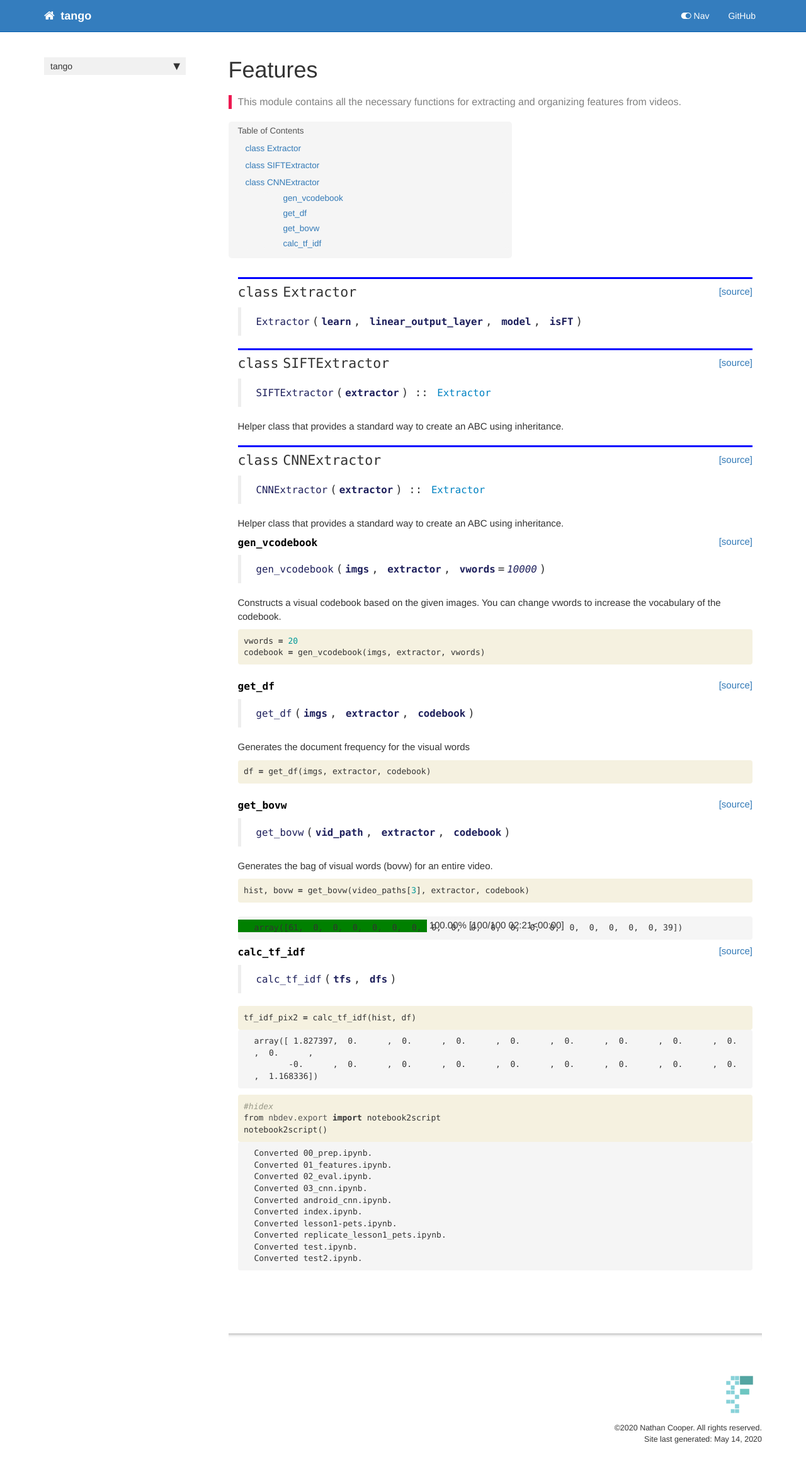
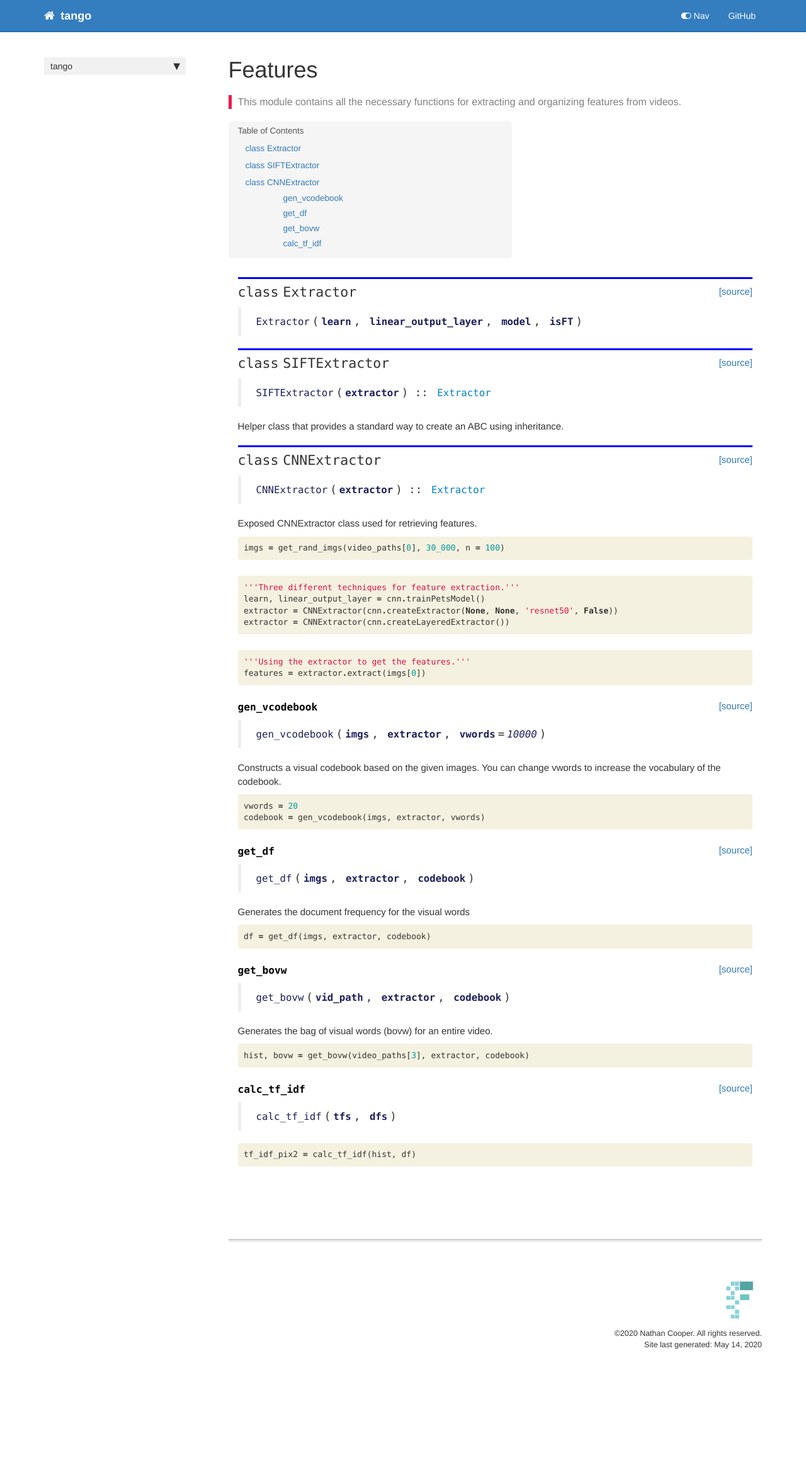
Before and after one commit to ncoop57/tango, a Jekyll site: the page built from docs/features.html, in a window 1280 px wide. Shown: the whole page at 63% size. Built offline with Jekyll 4.4.1, drawn with Linux system fonts in a browser that asks for light colours; nearby versions of some CDN libraries; comment, search, counter and statistics services are not loaded; after the commit the page ends 2195 px from its top, so only the background shows below that.

Commit message:
Modifying docs

```diff
--- a/docs/features.html
+++ b/docs/features.html
@@ -84,13 +84,55 @@ inheritance.</p>
 <div class="output_markdown rendered_html output_subarea ">
 <h2 id="CNNExtractor" class="doc_header"><code>class</code> <code>CNNExtractor</code><a href="https://github.com/ncoop57/tango/tree/master/tango/features.py#L49" class="source_link" style="float:right">[source]</a></h2><blockquote><p><code>CNNExtractor</code>(<strong><code>extractor</code></strong>) :: <a href="cnn.html#Extractor"><code>Extractor</code></a></p>
 </blockquote>
-<p>Helper class that provides a standard way to create an ABC using
-inheritance.</p>
+<p>Exposed CNNExtractor class used for retrieving features.</p>
 
 </div>
 
 </div>
 
+</div>
+</div>
+
+</div>
+<div class="cell border-box-sizing code_cell rendered">
+<div class="input">
+
+<div class="inner_cell">
+    <div class="input_area">
+<div class=" highlight hl-ipython3"><pre><span></span><span class="n">imgs</span> <span class="o">=</span> <span class="n">get_rand_imgs</span><span class="p">(</span><span class="n">video_paths</span><span class="p">[</span><span class="mi">0</span><span class="p">],</span> <span class="mi">30_000</span><span class="p">,</span> <span class="n">n</span> <span class="o">=</span> <span class="mi">100</span><span class="p">)</span>
+</pre></div>
+
+    </div>
+</div>
+</div>
+
+</div>
+<div class="cell border-box-sizing code_cell rendered">
+<div class="input">
+
+<div class="inner_cell">
+    <div class="input_area">
+<div class=" highlight hl-ipython3"><pre><span></span><span class="sd">&#39;&#39;&#39;Three different techniques for feature extraction.&#39;&#39;&#39;</span>
+<span class="n">learn</span><span class="p">,</span> <span class="n">linear_output_layer</span> <span class="o">=</span> <span class="n">cnn</span><span class="o">.</span><span class="n">trainPetsModel</span><span class="p">()</span>
+<span class="n">extractor</span> <span class="o">=</span> <span class="n">CNNExtractor</span><span class="p">(</span><span class="n">cnn</span><span class="o">.</span><span class="n">createExtractor</span><span class="p">(</span><span class="kc">None</span><span class="p">,</span> <span class="kc">None</span><span class="p">,</span> <span class="s1">&#39;resnet50&#39;</span><span class="p">,</span> <span class="kc">False</span><span class="p">))</span>
+<span class="n">extractor</span> <span class="o">=</span> <span class="n">CNNExtractor</span><span class="p">(</span><span class="n">cnn</span><span class="o">.</span><span class="n">createLayeredExtractor</span><span class="p">())</span>
+</pre></div>
+
+    </div>
+</div>
+</div>
+
+</div>
+<div class="cell border-box-sizing code_cell rendered">
+<div class="input">
+
+<div class="inner_cell">
+    <div class="input_area">
+<div class=" highlight hl-ipython3"><pre><span></span><span class="sd">&#39;&#39;&#39;Using the extractor to get the features.&#39;&#39;&#39;</span>
+<span class="n">features</span> <span class="o">=</span> <span class="n">extractor</span><span class="o">.</span><span class="n">extract</span><span class="p">(</span><span class="n">imgs</span><span class="p">[</span><span class="mi">0</span><span class="p">])</span>
+</pre></div>
+
+    </div>
 </div>
 </div>
 
@@ -107,7 +149,7 @@ inheritance.</p>
 
 
 <div class="output_markdown rendered_html output_subarea ">
-<h4 id="gen_vcodebook" class="doc_header"><code>gen_vcodebook</code><a href="https://github.com/ncoop57/tango/tree/master/tango/features.py#L55" class="source_link" style="float:right">[source]</a></h4><blockquote><p><code>gen_vcodebook</code>(<strong><code>imgs</code></strong>, <strong><code>extractor</code></strong>, <strong><code>vwords</code></strong>=<em><code>10000</code></em>)</p>
+<h4 id="gen_vcodebook" class="doc_header"><code>gen_vcodebook</code><a href="https://github.com/ncoop57/tango/tree/master/tango/features.py#L57" class="source_link" style="float:right">[source]</a></h4><blockquote><p><code>gen_vcodebook</code>(<strong><code>imgs</code></strong>, <strong><code>extractor</code></strong>, <strong><code>vwords</code></strong>=<em><code>10000</code></em>)</p>
 </blockquote>
 <p>Constructs a visual codebook based on the given images.
 You can change vwords to increase the vocabulary of the codebook.</p>
@@ -146,7 +188,7 @@ You can change vwords to increase the vocabulary of the codebook.</p>
 
 
 <div class="output_markdown rendered_html output_subarea ">
-<h4 id="get_df" class="doc_header"><code>get_df</code><a href="https://github.com/ncoop57/tango/tree/master/tango/features.py#L71" class="source_link" style="float:right">[source]</a></h4><blockquote><p><code>get_df</code>(<strong><code>imgs</code></strong>, <strong><code>extractor</code></strong>, <strong><code>codebook</code></strong>)</p>
+<h4 id="get_df" class="doc_header"><code>get_df</code><a href="https://github.com/ncoop57/tango/tree/master/tango/features.py#L73" class="source_link" style="float:right">[source]</a></h4><blockquote><p><code>get_df</code>(<strong><code>imgs</code></strong>, <strong><code>extractor</code></strong>, <strong><code>codebook</code></strong>)</p>
 </blockquote>
 <p>Generates the document frequency for the visual words</p>
 
@@ -183,7 +225,7 @@ You can change vwords to increase the vocabulary of the codebook.</p>
 
 
 <div class="output_markdown rendered_html output_subarea ">
-<h4 id="get_bovw" class="doc_header"><code>get_bovw</code><a href="https://github.com/ncoop57/tango/tree/master/tango/features.py#L85" class="source_link" style="float:right">[source]</a></h4><blockquote><p><code>get_bovw</code>(<strong><code>vid_path</code></strong>, <strong><code>extractor</code></strong>, <strong><code>codebook</code></strong>)</p>
+<h4 id="get_bovw" class="doc_header"><code>get_bovw</code><a href="https://github.com/ncoop57/tango/tree/master/tango/features.py#L87" class="source_link" style="float:right">[source]</a></h4><blockquote><p><code>get_bovw</code>(<strong><code>vid_path</code></strong>, <strong><code>extractor</code></strong>, <strong><code>codebook</code></strong>)</p>
 </blockquote>
 <p>Generates the bag of visual words (bovw) for an entire video.</p>
 
@@ -207,48 +249,6 @@ You can change vwords to increase the vocabulary of the codebook.</p>
 </div>
 </div>
 
-<div class="output_wrapper">
-<div class="output">
-
-<div class="output_area">
-
-
-<div class="output_html rendered_html output_subarea ">
-
-    <div>
-        <style>
-            /* Turns off some styling */
-            progress {
-                /* gets rid of default border in Firefox and Opera. */
-                border: none;
-                /* Needs to be in here for Safari polyfill so background images work as expected. */
-                background-size: auto;
-            }
-            .progress-bar-interrupted, .progress-bar-interrupted::-webkit-progress-bar {
-                background: #F44336;
-            }
-        </style>
-      <progress value='100' class='' max='100', style='width:300px; height:20px; vertical-align: middle;'></progress>
-      100.00% [100/100 02:21<00:00]
-    </div>
-
-</div>
-
-</div>
-
-<div class="output_area">
-
-
-
-<div class="output_text output_subarea output_execute_result">
-<pre>array([61,  0,  0,  0,  0,  0,  0,  0,  0,  0,  0,  0,  0,  0,  0,  0,  0,  0,  0, 39])</pre>
-</div>
-
-</div>
-
-</div>
-</div>
-
 </div>
 <div class="cell border-box-sizing code_cell rendered">
 
@@ -262,7 +262,7 @@ You can change vwords to increase the vocabulary of the codebook.</p>
 
 
 <div class="output_markdown rendered_html output_subarea ">
-<h4 id="calc_tf_idf" class="doc_header"><code>calc_tf_idf</code><a href="https://github.com/ncoop57/tango/tree/master/tango/features.py#L105" class="source_link" style="float:right">[source]</a></h4><blockquote><p><code>calc_tf_idf</code>(<strong><code>tfs</code></strong>, <strong><code>dfs</code></strong>)</p>
+<h4 id="calc_tf_idf" class="doc_header"><code>calc_tf_idf</code><a href="https://github.com/ncoop57/tango/tree/master/tango/features.py#L107" class="source_link" style="float:right">[source]</a></h4><blockquote><p><code>calc_tf_idf</code>(<strong><code>tfs</code></strong>, <strong><code>dfs</code></strong>)</p>
 </blockquote>
 
 </div>
@@ -285,60 +285,5 @@ You can change vwords to increase the vocabulary of the codebook.</p>
 </div>
 </div>
 
-<div class="output_wrapper">
-<div class="output">
-
-<div class="output_area">
-
-
-
-<div class="output_text output_subarea output_execute_result">
-<pre>array([ 1.827397,  0.      ,  0.      ,  0.      ,  0.      ,  0.      ,  0.      ,  0.      ,  0.      ,  0.      ,
-       -0.      ,  0.      ,  0.      ,  0.      ,  0.      ,  0.      ,  0.      ,  0.      ,  0.      ,  1.168336])</pre>
-</div>
-
-</div>
-
 </div>
 </div>
-
-</div>
-<div class="cell border-box-sizing code_cell rendered">
-<div class="input">
-
-<div class="inner_cell">
-    <div class="input_area">
-<div class=" highlight hl-ipython3"><pre><span></span><span class="c1">#hidex</span>
-<span class="kn">from</span> <span class="nn">nbdev.export</span> <span class="k">import</span> <span class="n">notebook2script</span>
-<span class="n">notebook2script</span><span class="p">()</span>
-</pre></div>
-
-    </div>
-</div>
-</div>
-
-<div class="output_wrapper">
-<div class="output">
-
-<div class="output_area">
-
-<div class="output_subarea output_stream output_stdout output_text">
-<pre>Converted 00_prep.ipynb.
-Converted 01_features.ipynb.
-Converted 02_eval.ipynb.
-Converted 03_cnn.ipynb.
-Converted android_cnn.ipynb.
-Converted index.ipynb.
-Converted lesson1-pets.ipynb.
-Converted replicate_lesson1_pets.ipynb.
-Converted test.ipynb.
-Converted test2.ipynb.
-</pre>
-</div>
-</div>
-
-</div>
-</div>
-
-</div>
-</div>
--- a/tango/features.py
+++ b/tango/features.py
@@ -47,6 +47,8 @@ class SIFTExtractor(Extractor):
         return features
 
 class CNNExtractor(Extractor):
+
+    '''Exposed CNNExtractor class used for retrieving features.'''
 
     def extract(self, img):
         return self.extractor.getFeatures(img)
```
Also changed, not shown: 1 other file.
